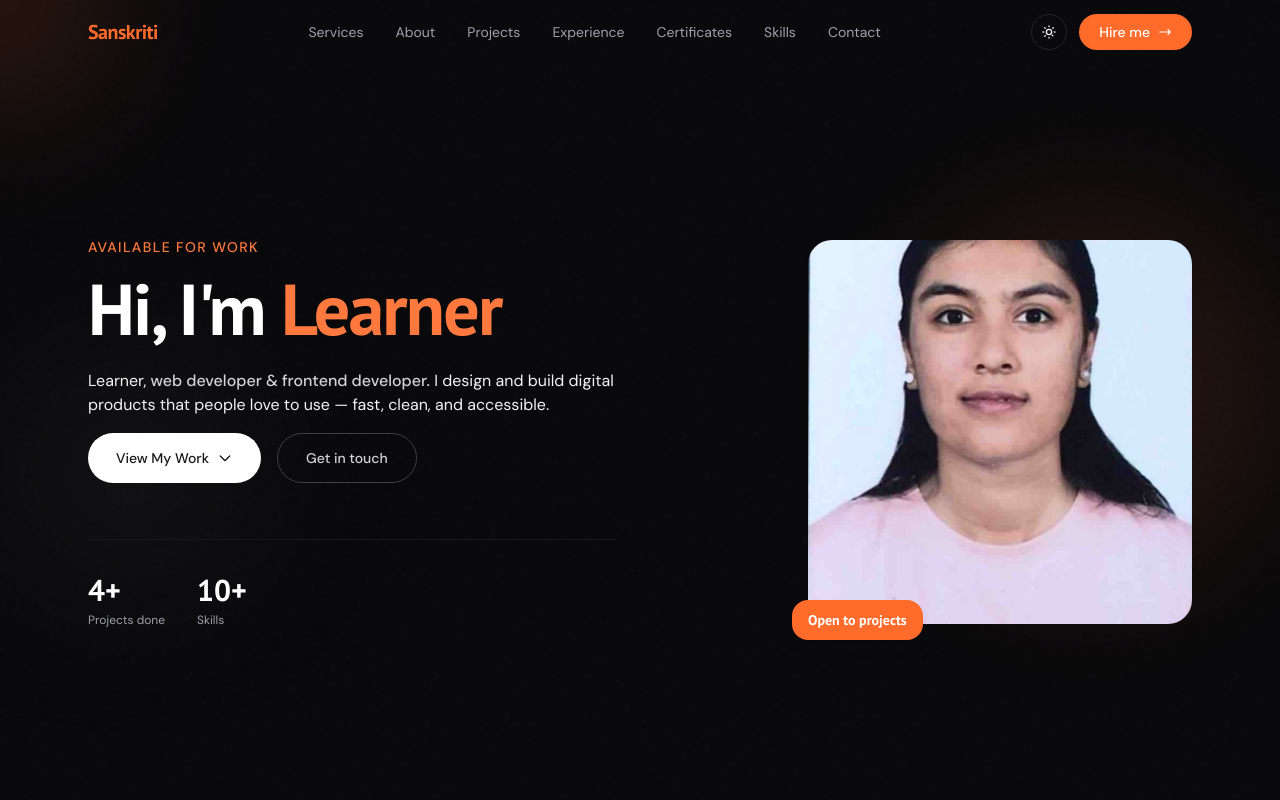
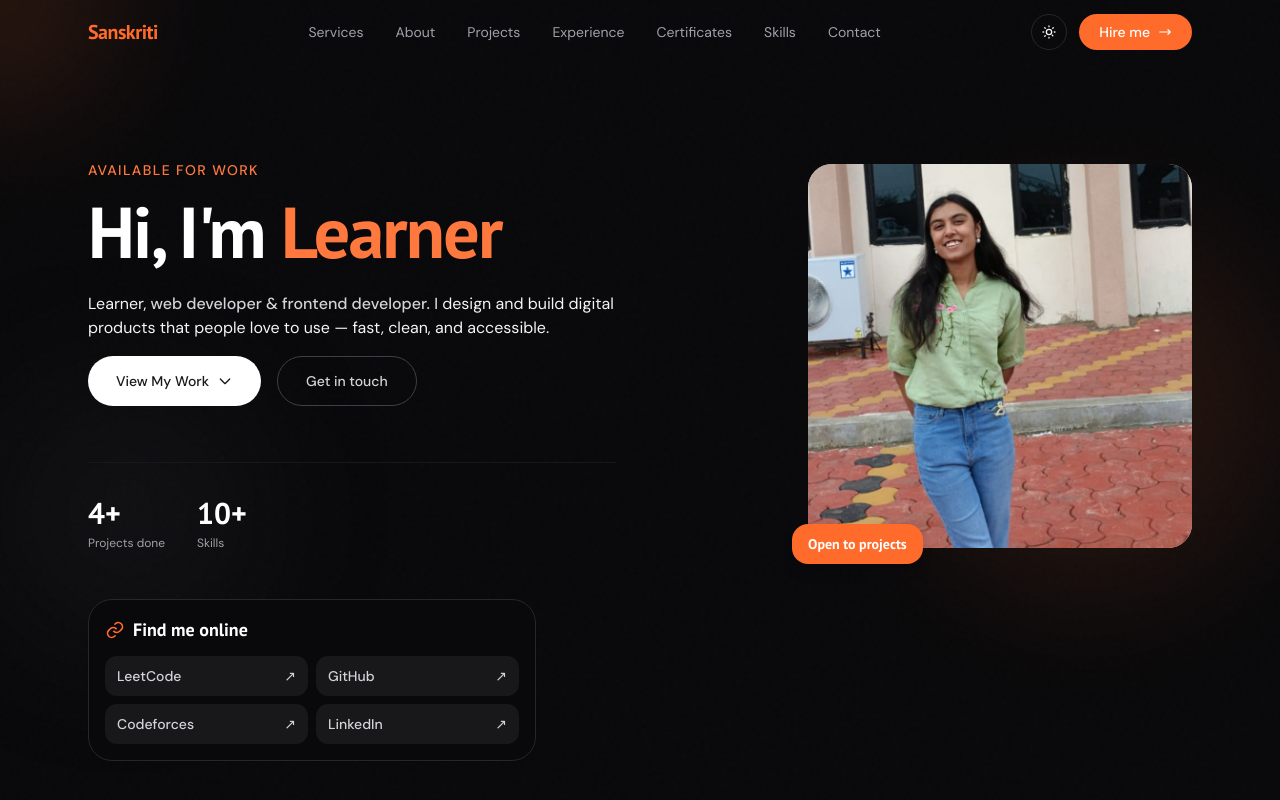
Before and after one commit to Sanskriti029/Portfolio, a website: page index.html in a window 1280 px wide. Shown: the top 800 px of the page. Drawn offline with nearby package versions, Linux system fonts and the light colour scheme.

Commit message:
commmit message: Added LinkedIn link and updated .gitignore to include images directory.

```diff
--- a/index.html
+++ b/index.html
@@ -466,10 +466,12 @@
               <!-- <div><p class="font-display font-bold text-3xl text-zinc-900 dark:text-white"></p><p class="text-xs text-zinc-500 dark:text-zinc-400 mt-1">Experience</p></div> -->
             </div>
           </div>
+
+
           <div class="reveal d2 flex justify-center md:justify-end">
             <div class="relative w-72 h-72 md:w-80 md:h-80 lg:w-96 lg:h-96">
               <div class="pf w-full h-full rounded-3xl">
-                <img src="./images/Screenshot_20240823_192917.jpg" alt="Sanskriti" loading="eager">
+                <img src="./images/Screenshot 2026-08-25 205648.png" alt="Sanskriti" loading="eager">
               </div>
               <div
                 class="absolute -bottom-4 -left-4 bg-accent text-white font-display font-bold text-sm px-4 py-2.5 rounded-2xl shadow-lg">
@@ -477,8 +479,33 @@
             </div>
           </div>
 
-
-        </div>
+            <div class="reveal d3 w-full max-w-md mx-auto md:mx-0">
+              <div class="rounded-3xl border border-zinc-200 dark:border-zinc-800 bg-white dark:bg-zinc-950 p-4 shadow-sm">
+                <div class="flex items-center gap-2 mb-3">
+                  <svg class="w-5 h-5 text-accent" viewBox="0 0 24 24" fill="none" stroke="currentColor" stroke-width="2" aria-hidden="true"><path d="M10 13a5 5 0 0 0 7.54.54l2-2a5 5 0 0 0-7.07-7.07l-1.14 1.14"/><path d="M14 11a5 5 0 0 0-7.54-.54l-2 2a5 5 0 0 0 7.07 7.07l1.14-1.14"/></svg>
+                  <p class="font-display font-bold text-lg text-zinc-900 dark:text-white">Find me online</p>
+                </div>
+                <div class="grid grid-cols-2 gap-2">
+                  <a href="https://leetcode.com/u/SYkjY5cQzg/" target="_blank" rel="noopener noreferrer" class="flex items-center justify-between rounded-xl bg-zinc-50 dark:bg-zinc-900 px-3 py-2.5 text-sm font-medium text-zinc-700 dark:text-zinc-300 transition hover:bg-[#ff793f] hover:text-white">
+                    <span>LeetCode</span><span aria-hidden="true">↗</span>
+                  </a>
+                  <a href="https://github.com/Sanskriti029" target="_blank" rel="noopener noreferrer" class="flex items-center justify-between rounded-xl bg-zinc-50 dark:bg-zinc-900 px-3 py-2.5 text-sm font-medium text-zinc-700 dark:text-zinc-300 transition hover:bg-[#ff793f] hover:text-white">
+                    <span>GitHub</span><span aria-hidden="true">↗</span>
+                  </a>
+                  <a href="https://codeforces.com/profile/Sanskriti029" target="_blank" rel="noopener noreferrer" class="flex items-center justify-between rounded-xl bg-zinc-50 dark:bg-zinc-900 px-3 py-2.5 text-sm font-medium text-zinc-700 dark:text-zinc-300 transition hover:bg-[#ff793f] hover:text-white">
+                    <span>Codeforces</span><span aria-hidden="true">↗</span>
+                  </a>
+                  <!-- <a href="https://www.codingninjas.com/codestudio/profile/5e7f0b1c" target="_blank" rel="noopener noreferrer" class="flex items-center justify-between rounded-xl bg-zinc-50 dark:bg-zinc-900 px-3 py-2.5 text-sm font-medium text-zinc-700 dark:text-zinc-300 transition hover:bg-[#ff793f] hover:text-white">
+                    <span>Coding Ninjas</span><span aria-hidden="true">↗</span>
+                  </a> -->
+                  <a href="https://www.linkedin.com/in/sanskritikhandelwal029/" target="_blank" rel="noopener noreferrer" class="flex items-center justify-between rounded-xl bg-zinc-50 dark:bg-zinc-900 px-3 py-2.5 text-sm font-medium text-zinc-700 dark:text-zinc-300 transition hover:bg-[#ff793f] hover:text-white">
+                    <span>LinkedIn</span><span aria-hidden="true">↗</span>
+                  </a>
+                </div>
+              </div>
+            </div>
+        </div>
+      </div>
     </section>
     <section id="about" class="py-24 bg-zinc-50 dark:bg-zinc-900/40">
       <div class="max-w-6xl mx-auto px-6">
@@ -486,7 +513,7 @@
 
           <div class="reveal order-2 md:order-1">
             <div class="pf w-full aspect-square max-w-sm mx-auto rounded-3xl">
-              <img src="./images/Screenshot_20240823_192917.jpg" alt="Sanskriti" loading="lazy">
+              <img src="./images/Screenshot 2026-08-25 205648.png" alt="Sanskriti" loading="lazy">
             </div>
           </div>
 
```
Also changed, not shown: images/IMG-20260816-WA0007.jpg (added), images/Screenshot 2026-08-25 205648.png (added).
